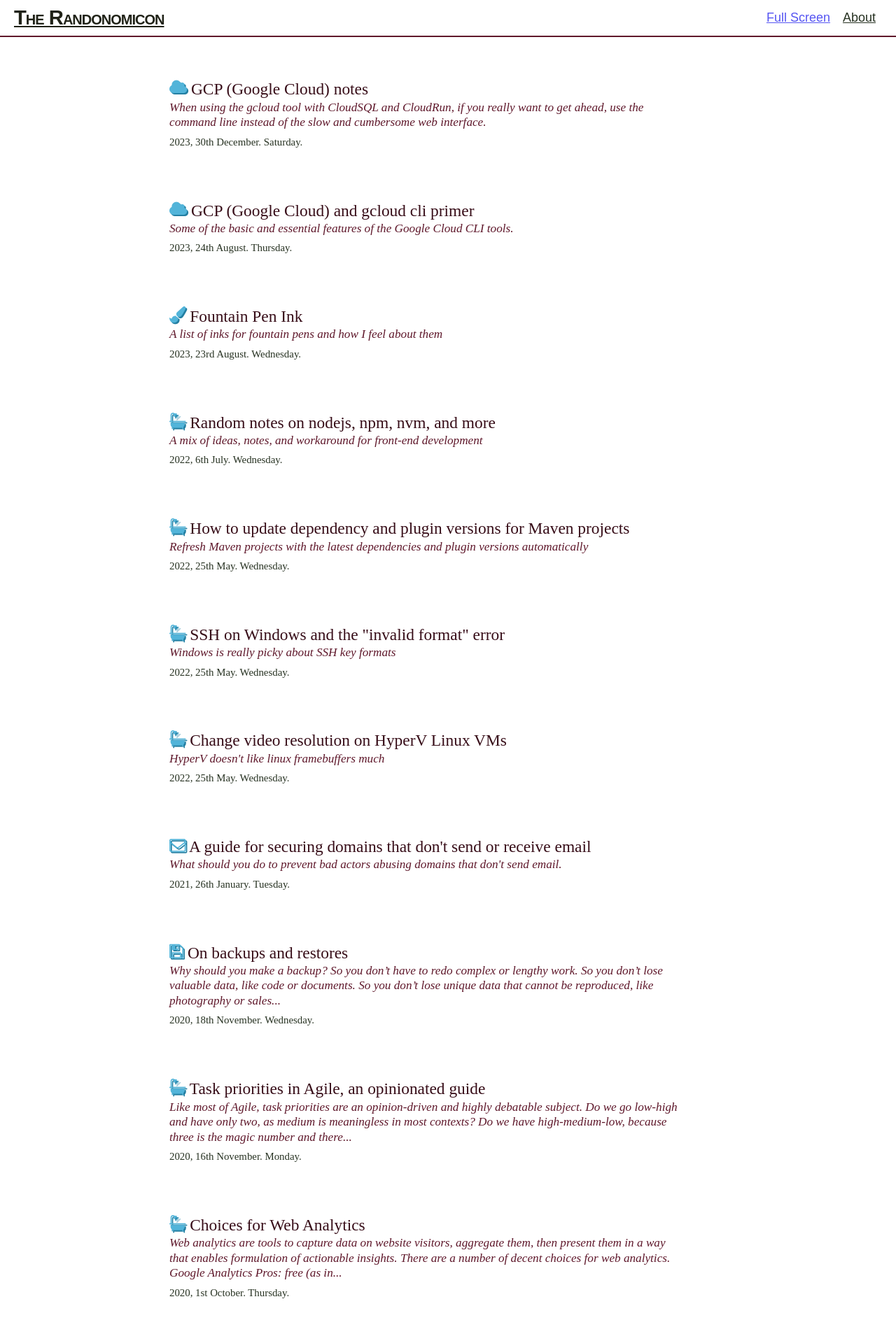
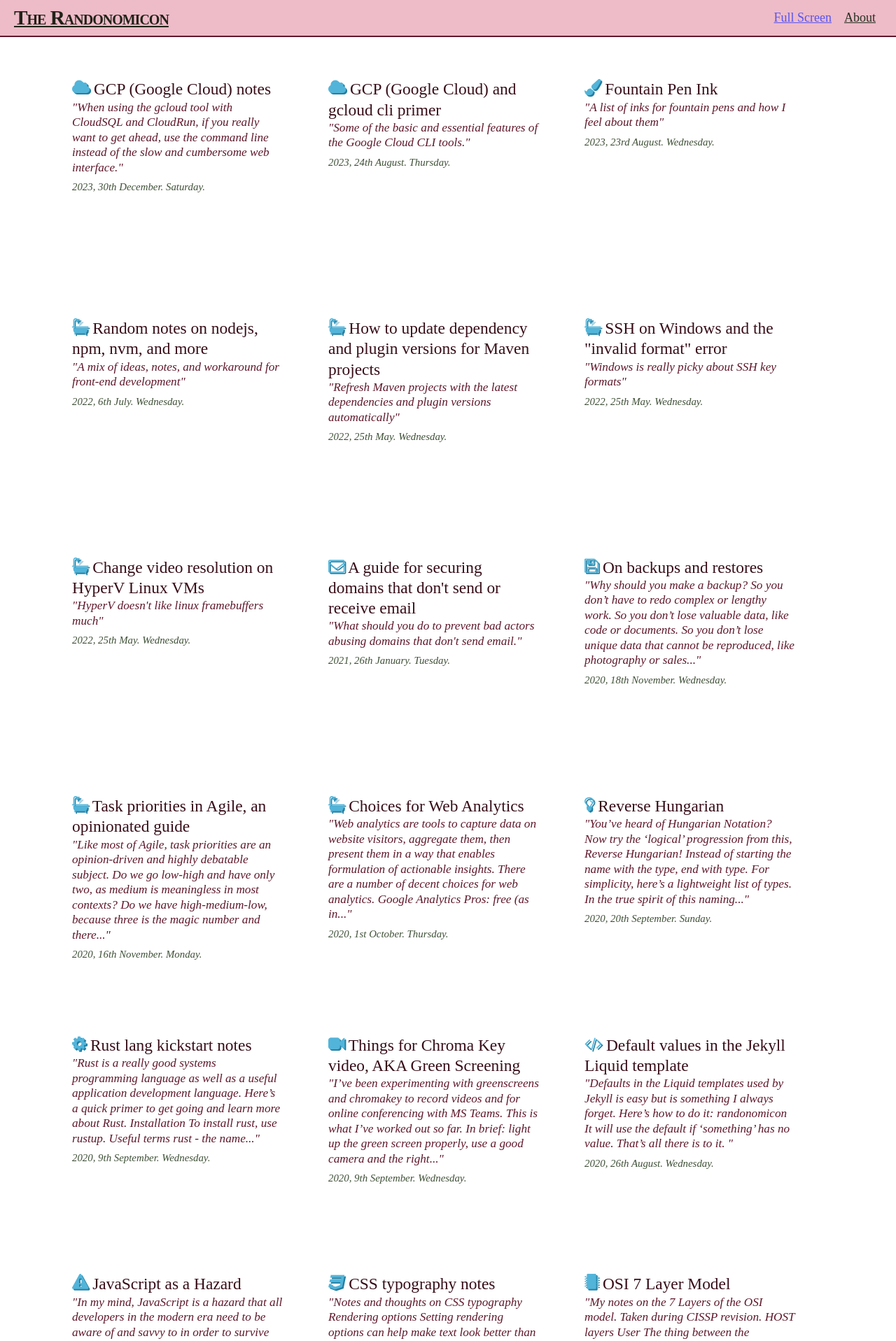
Before and after one commit to antonyh/randonomicon, a Jekyll site: the page built from index.md, in a window 1280 px wide. Shown: the top 1917 px of the page at 70% size. Built offline with Jekyll 4.4.1, drawn with Linux system fonts in a browser that asks for light colours.

Commit message:
Random cosmetic changes

```diff
--- a/_includes/head.html
+++ b/_includes/head.html
@@ -1,15 +1,16 @@
 <head>
-  <meta charset="utf-8">
-  <meta http-equiv="X-UA-Compatible" content="IE=edge">
-  <meta name="viewport" content="width=device-width, initial-scale=1">
+  <meta charset="utf-8" />
+  <meta http-equiv="X-UA-Compatible" content="IE=edge" />
+  <meta name="viewport" content="width=device-width, initial-scale=1" />
   {%- seo -%}
-  <link rel="preload" href="{{ "/assets/main.css" | relative_url }}" as="style"/>
-  <link rel="stylesheet" href="{{ "/assets/main.css" | relative_url }}">
+  <link rel="preload" href="{{ "/assets/main.css" | relative_url }}" as="style" />
+  <link rel="stylesheet" href="{{ "/assets/main.css" | relative_url }}" />
   {%- feed_meta -%}
-  <link rel="apple-touch-icon" sizes="180x180" href="/apple-touch-icon.png">
-  <link rel="icon" type="image/png" sizes="32x32" href="/favicon-32x32.png">
-  <link rel="icon" type="image/png" sizes="16x16" href="/favicon-16x16.png">
-  <link rel="manifest" href="/site.webmanifest">
+  <link rel="apple-touch-icon" sizes="180x180" href="/apple-touch-icon.png" />
+  <link rel="icon" type="image/png" sizes="32x32" href="/favicon-32x32.png" />
+  <link rel="icon" type="image/png" sizes="16x16" href="/favicon-16x16.png" />
+  <link rel="manifest" href="/site.webmanifest" />
   <link rel="preload" href="https://stackpath.bootstrapcdn.com/font-awesome/4.7.0/css/font-awesome.min.css" as="style"/>
-  <link href="https://stackpath.bootstrapcdn.com/font-awesome/4.7.0/css/font-awesome.min.css" rel="stylesheet">
+  <link href="https://stackpath.bootstrapcdn.com/font-awesome/4.7.0/css/font-awesome.min.css" rel="stylesheet" />
+  <meta http-equiv="X-Clacks-Overhead" content="GNU Terry Pratchett" />
 </head>
--- a/_sass/minima/_base.scss
+++ b/_sass/minima/_base.scss
@@ -2,8 +2,6 @@ html * {
   -webkit-font-smoothing: antialiased;
   -moz-osx-font-smoothing: grayscale;
   text-rendering: optimizeLegibility;
-  color: $text-color;
-  background-color: $background-color;
 }
 
 /**
--- a/_sass/minima/_layout.scss
+++ b/_sass/minima/_layout.scss
@@ -7,7 +7,6 @@
   position: relative;
   background-color: lighten($brand-color, 20%);
   border-bottom: 2pt solid darken($brand-color, 40%);
-  font-family: sans-serif;
 }
 
 .site-title {
@@ -185,8 +184,8 @@ article.post {
 .page-content {
   padding: $spacing-unit 0;
   flex: 1;
-  max-width: 50em;
-  margin: 0 auto;
+  //max-width: 50em;
+  //margin: 0 auto;
 }
 
 .page-heading {
@@ -198,10 +197,10 @@ article.post {
 }
 
 .post-list {
-  margin-left: 0;
   list-style: none;
-  display: block;
+  display: flex;
   flex-wrap: wrap;
+  justify-content: center;
 
   @include media-query($on-laptop) {
     width: 100%;
@@ -216,10 +215,13 @@ article.post {
     text-align: center;
     color: darken($brand-color, 30%);
     background-color: transparent;
-    border-radius: 12px;
+    border-radius: 8px;
+    width: 19em;
     @include media-query($on-laptop) {
-      padding: 0 0 1em;
+      margin: 0;
+      padding: 0;
       border: 0;
+      min-height: fit-content;
     }
 
     > a {
@@ -233,10 +235,7 @@ article.post {
   }
 
   > li:hover {
-    background-color: darken($brand-color, 20%);
-    @include media-query($on-laptop) {
-      background-color: transparent;
-    }
+    background-color: lighten($brand-color, 20%);
     color: darken($brand-highlight-colour, 50%);
     > span a {
       color: darken($brand-highlight-colour, 50%);
@@ -244,6 +243,7 @@ article.post {
 
       > .post-snippet {
         color: darken($brand-color, 20%);
+        overflow-wrap: anywhere
       }
     }
 
@@ -255,22 +255,25 @@ article.post {
 
 .post-meta {
   font-size: $small-font-size;
+  text-decoration-style: wavy;
+  color: lighten($text-color, 10%);
+  font-style: italic;
 }
 
 .post-link {
   display: block;
   padding: 10px;
+  min-height: 260px;
   @include relative-font-size(1.3);
   color: darken($brand-color, 50%);
   text-align: left;
   font-weight: normal;
   text-decoration: none;
   @include media-query($on-laptop) {
-    background-color: darken($brand-color, 10%);
-    color: lighten($brand-color, 50%);
-    padding: 12px;
-    margin: 12px;
     margin-left: 0;
+    min-height: fit-content;
+    @include relative-font-size(1.15);
+
   }
 
   > .post-snippet {
@@ -279,8 +282,13 @@ article.post {
     display: block;
     font-weight: normal;
     font-style: italic;
+    overflow-wrap: anywhere
   }
 
+}
+
+.post-snippet::before, .post-snippet::after  {
+  content: "\""
 }
 
 .post-icons {
```
